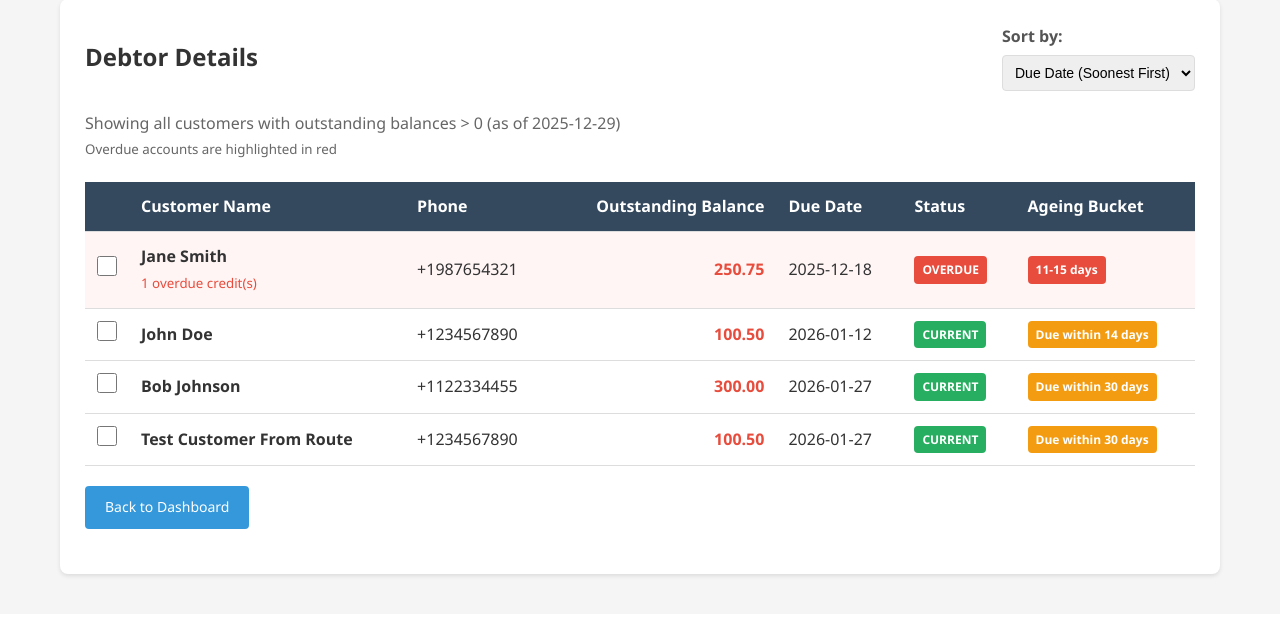
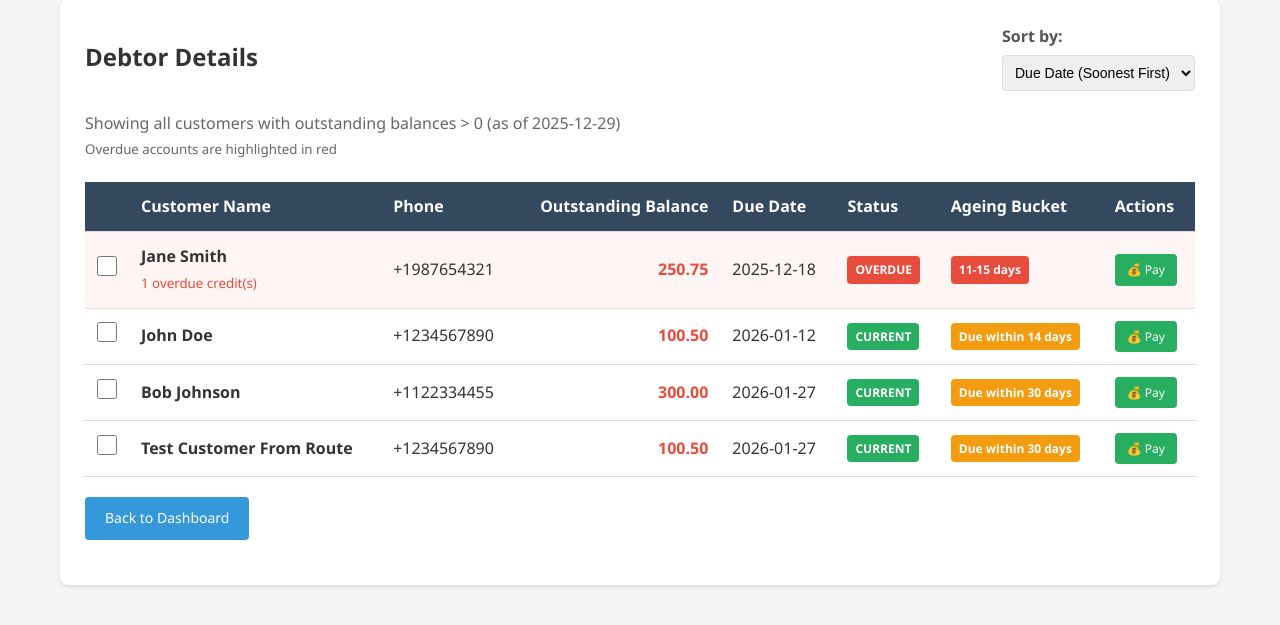
Before and after one commit to fayizmfb/patt-book, a Flask app: page /debtors in a window 1280 px wide. Shown: the part 275-900 px from the top of the page. Before the commit the page ends 854 px from the top, so only its background shows below. Run offline with Flask 3, Linux system fonts and the light colour scheme; the visitor is signed in with stand-in values (Sample User, id 1); data comes from the database, SQL or seed files in the repository; both versions use the stored data as it was after the commit.

Commit message:
Add paid amount flow with frontend payment box and debtor integration

```diff
--- a/templates/debtor_details.html
+++ b/templates/debtor_details.html
@@ -79,6 +79,7 @@
                 <th>Due Date</th>
                 <th>Status</th>
                 <th>Ageing Bucket</th>
+                <th>Actions</th>
             </tr>
         </thead>
         <tbody>
@@ -129,6 +130,15 @@
                         {{ debtor['bucket'] }}
                     </span>
                 </td>
+
+                <!-- Actions column -->
+                <td>
+                    <a href="{{ url_for('add_payment', customer_id=debtor['customer_id']) }}"
+                       class="btn btn-success btn-sm"
+                       style="padding: 6px 12px; font-size: 12px;">
+                        💰 Pay
+                    </a>
+                </td>
             </tr>
             {% endfor %}
         </tbody>
```
Also changed, not shown: templates/dashboard.html (+12 -1 lines), retail_app.db.
